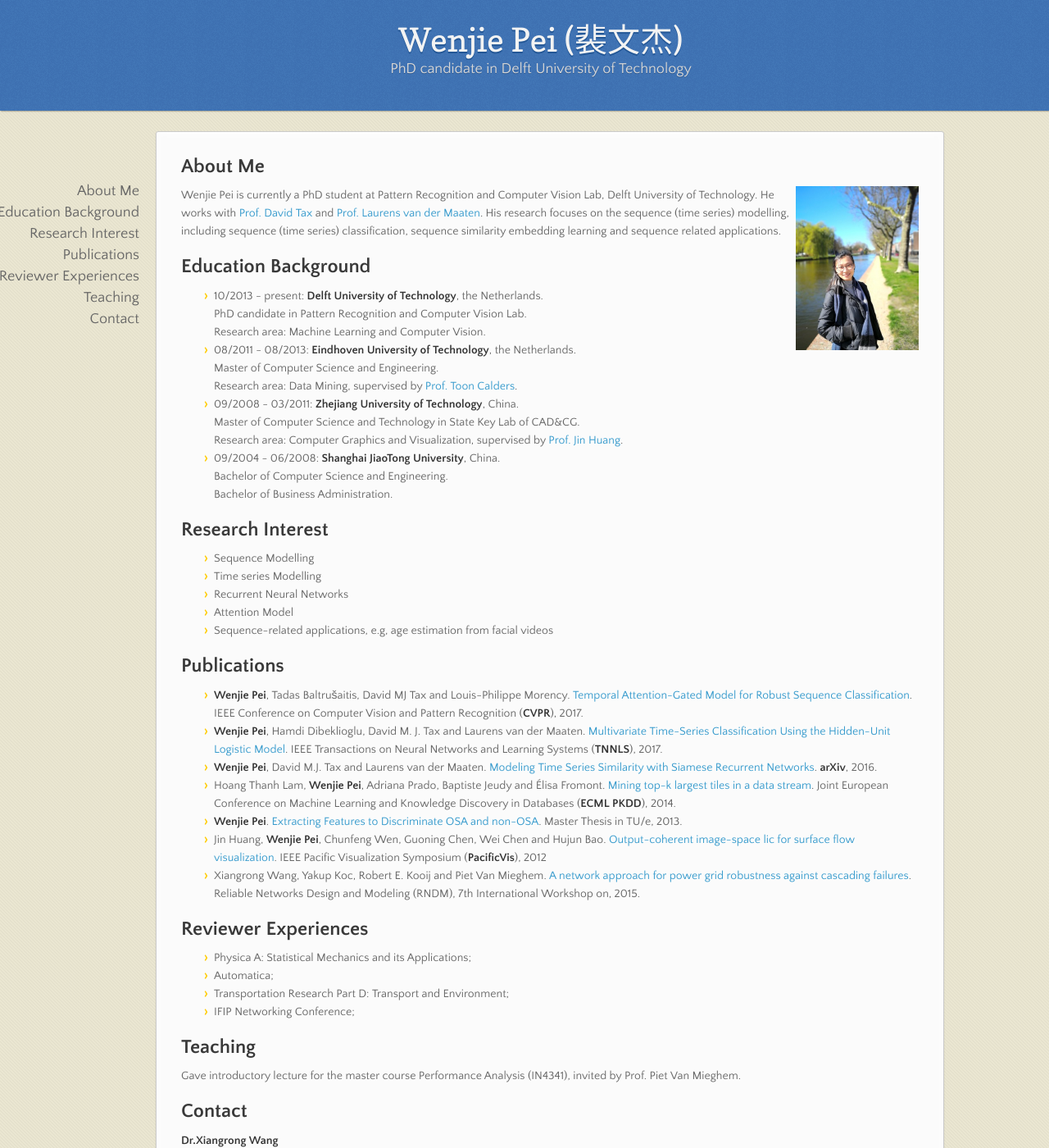
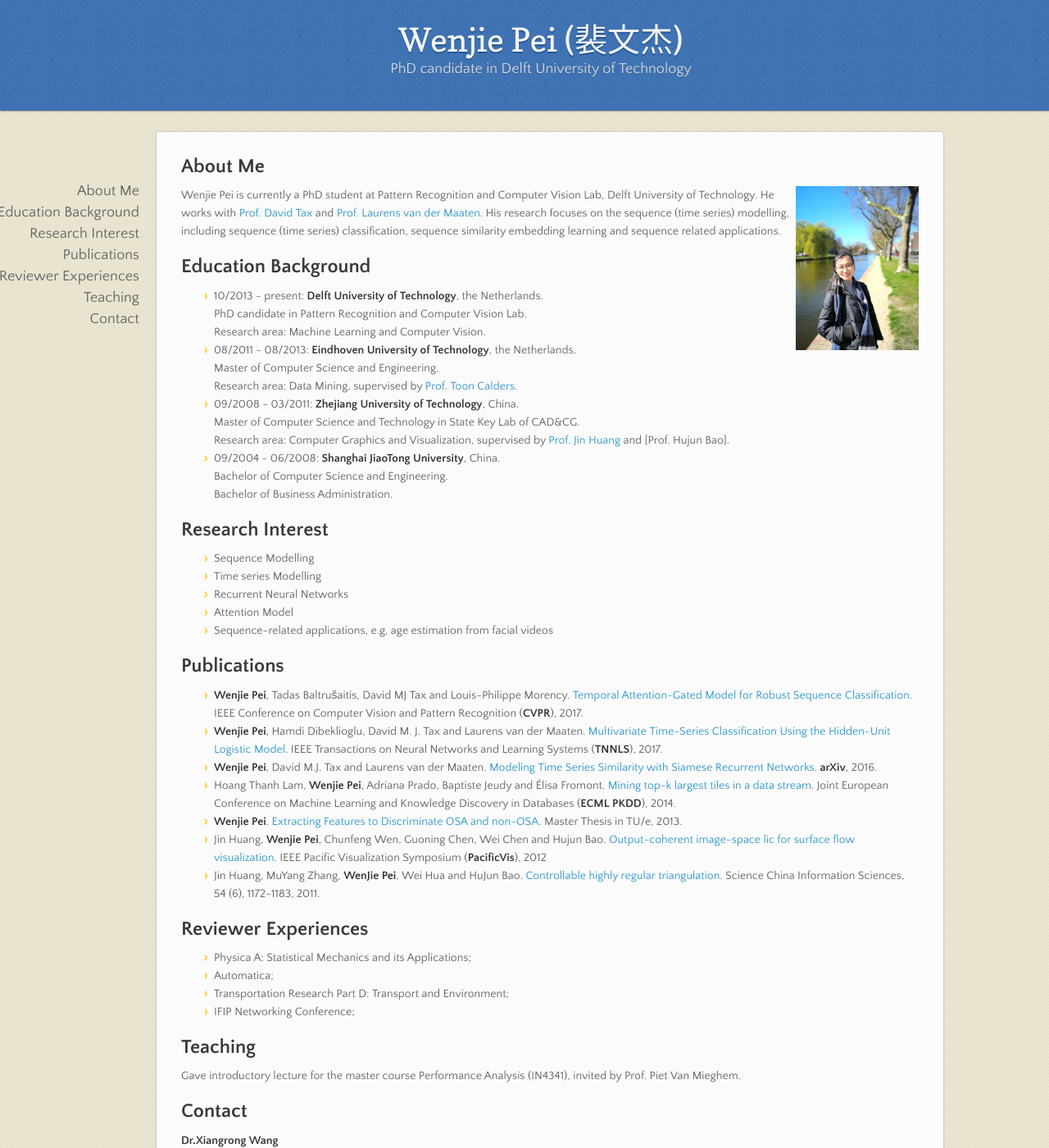
Before and after one commit to wenjiepei/wenjiepei.github.com, a Jekyll site: the page built from index.md, in a window 1280 px wide and 1400 px high. Shown: the whole window at 82% size. Built offline with Jekyll 4.4.1, drawn with Linux system fonts in a browser that asks for light colours; nearby versions of some CDN libraries; our own code applies the rules of GitHub Pages for plain Markdown files.

Commit message:
Update index.md

```diff
--- a/index.md
+++ b/index.md
@@ -12,7 +12,7 @@ Wenjie Pei is currently a PhD student at Pattern Recognition and Computer Vision
   Research area: Data Mining, supervised by [Prof. Toon Calders](http://cs.ulb.ac.be/members/tcalders/doku.php).
 * 09/2008 - 03/2011: __Zhejiang University of Technology__, China.
   Master of Computer Science and Technology in State Key Lab of CAD&CG.
-  Research area: Computer Graphics and Visualization, supervised by [Prof. Jin Huang](http://www.cad.zju.edu.cn/home/hj/index.xml).
+  Research area: Computer Graphics and Visualization, supervised by [Prof. Jin Huang](http://www.cad.zju.edu.cn/home/hj/index.xml) and [Prof. Hujun Bao].
 * 09/2004 - 06/2008: __Shanghai JiaoTong University__, China.
   Bachelor of Computer Science and Engineering.
  Bachelor of Business Administration.
@@ -32,7 +32,7 @@ Wenjie Pei is currently a PhD student at Pattern Recognition and Computer Vision
 - Hoang Thanh Lam, __Wenjie Pei__, Adriana Prado, Baptiste Jeudy and Élisa Fromont. [Mining top-k largest tiles in a data stream](https://hal.archives-ouvertes.fr/hal-01011374/file/tile.pdf). Joint European Conference on Machine Learning and Knowledge Discovery in Databases (__ECML PKDD__), 2014.
 - __Wenjie Pei__. [Extracting Features to Discriminate OSA and non-OSA](https://pure.tue.nl/ws/files/46941503/760935-1.pdf). Master Thesis in TU/e, 2013.
 - Jin Huang, __Wenjie Pei__, Chunfeng Wen, Guoning Chen, Wei Chen and Hujun Bao. [Output-coherent image-space lic for surface flow visualization](https://pdfs.semanticscholar.org/9c0a/d0b7cfa4cbd6d3341e5f8fcc2bfe991b6393.pdf). IEEE Pacific Visualization Symposium (__PacificVis__), 2012
-- Xiangrong Wang, Yakup Koc, Robert E. Kooij and Piet Van Mieghem. [A network approach for power grid robustness against cascading failures](http://ieeexplore.ieee.org/abstract/document/7325231/). Reliable Networks Design and Modeling (RNDM), 7th International Workshop on, 2015.
+- Jin Huang, MuYang Zhang, __WenJie Pei__, Wei Hua and HuJun Bao. [Controllable highly regular triangulation](http://ieeexplore.ieee.org/abstract/document/7325231/). Science China Information Sciences, 54 (6), 1172-1183, 2011.
 
 ## Reviewer Experiences
 - Physica A: Statistical Mechanics and its Applications;
```
